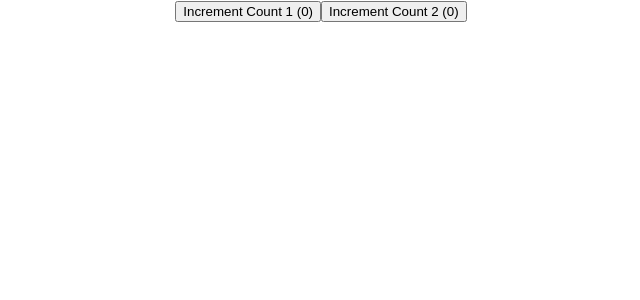
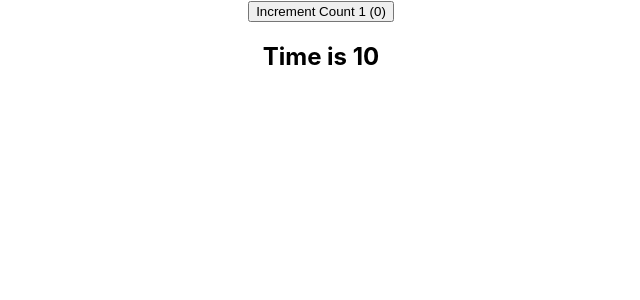
Before and after one commit to JoeYip13/code-anywhere-react, a React (Create React App) app in the folder my-app/: page / in a window 1280 px wide. Shown: the top 300 px of the page, without its empty margins (319-959 px from the left). Built offline with nearby package versions, Linux system fonts and the light colour scheme.

Commit message:
feat(components): running effects only once

```diff
--- a/my-app/src/components/UseEffectCounter.js
+++ b/my-app/src/components/UseEffectCounter.js
@@ -2,6 +2,7 @@
 
 function UseEffectCounter() {
     const [count, setCount] = useState(0);
+    const [time, setTime] = useState(0);
     // useEffect replaces the componentDidMount and componentDidUpdate in class based components
     // useEffect runs the function you give it after evey render
     useEffect(() => {
@@ -11,11 +12,19 @@
     // when using useEffect hook, you should nearly always specify the secound parameter. I.e [count2]..
     // which is the state property that will only run the useEffect when the state changes
     // if you remove the second parameter, calling the increment count 1 button will also call the useEffect for count2
-    const [count2, setCount2] = useState(0);
+    // const [count2, setCount2] = useState(0);
+    // useEffect(() => {
+    //     console.log('Count 2 effect');
+    //     document.title = count;
+    // }, [count2]);
+
     useEffect(() => {
-        console.log('Count 2 effect');
-        document.title = count;
-    }, [count2]);
+        console.log('Creating timer');
+        const interval = setInterval(() => {
+            setTime(time => time + 1)
+        }, 1000);
+        // passing a empty array as a second paramenter only runs the useEffect method once
+    }, []);
     return (
         <div>
             <button onClick={
@@ -23,11 +32,12 @@
             }>
                 Increment Count 1 ({count})
             </button>
-            <button onClick={
+            <h2>Time is {time}</h2>
+            {/* <button onClick={
                 () => setCount2(count2 => count2 + 1)
             }>
                 Increment Count 2 ({count2})
-            </button>
+            </button> */}
         </div>
     )
 }
```
